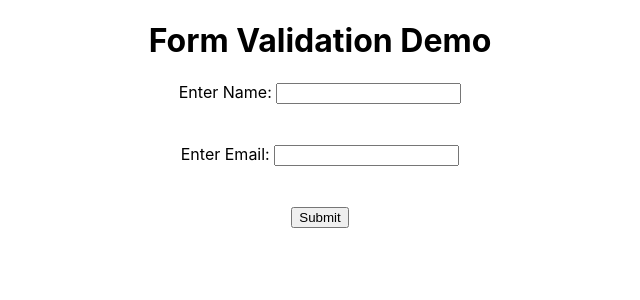
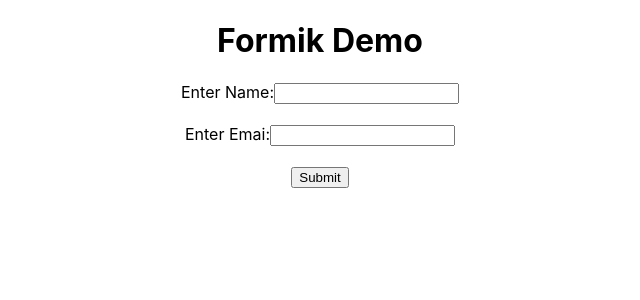
Before and after one commit to riazgul03/ReactJS, a React (Create React App) app in the folder new-app/: page / in a window 1280 px wide. Shown: the top 300 px of the page, without its empty margins (320-960 px from the left). Built offline with nearby package versions, Linux system fonts and the light colour scheme.

Commit message:
Working With Formik Library In React

```diff
--- a/new-app/package.json
+++ b/new-app/package.json
@@ -6,6 +6,7 @@
     "@testing-library/jest-dom": "^5.17.0",
     "@testing-library/react": "^13.4.0",
     "@testing-library/user-event": "^13.5.0",
+    "formik": "^2.4.6",
     "prop-types": "^15.8.1",
     "react": "^18.3.1",
     "react-dom": "^18.3.1",
--- a/new-app/src/App.js
+++ b/new-app/src/App.js
@@ -24,6 +24,7 @@
 import HookuseRef from './HookuseRef';
 import HookUesRef2 from './HookUesRef2';
 import Validation from './Validation';
+import FormikForm from './FormikForm';
 // import Comp1 from './Comp1';
 // import Comp2 from './Comp2';
 // import React, { Suspense, lazy } from 'react'
@@ -36,7 +37,7 @@
 
   return (
     <div>
-      <Validation />
+      <FormikForm/>
     </div>
   )
 }
--- /dev/null
+++ b/new-app/src/FormikForm.js
@@ -0,0 +1,43 @@
+import { Formik, useFormik } from 'formik'
+import React from 'react'
+
+function FormikForm() {
+    const ForminialValue = {
+        name: '',
+        email: ''
+    }
+    // const formik = useFormik({
+    //     initialValues: ForminialValue,
+    //     onSubmit: (values) => {
+    //         console.log(values);
+    //         console.log(values.name);
+    //         console.log(values.email);
+    //     }
+    // });
+
+    const {handleSubmit, handleChange, values} =  useFormik({
+        initialValues:ForminialValue,
+        onSubmit: (values) =>{
+            console.log(values);
+            console.log(values.name);
+            console.log(values.email);
+        }
+       });
+
+    return (
+        <div>
+            <h1>Formik Demo</h1>
+            <form onSubmit={handleSubmit}>
+                <label htmlFor="">Enter Name:</label>
+                <input type="text" name='name' onChange={handleChange} value={values.name} />
+                <br /><br />
+                <label htmlFor="">Enter Emai:</label>
+                <input type="text" name='email' onChange={handleChange} value={values.email} />
+                <br /><br />
+                <input type="submit" value="Submit" />
+            </form>
+        </div>
+    )
+}
+
+export default FormikForm
```
Also changed, not shown: 1 other file (tests, documents, lock files or other folders).
